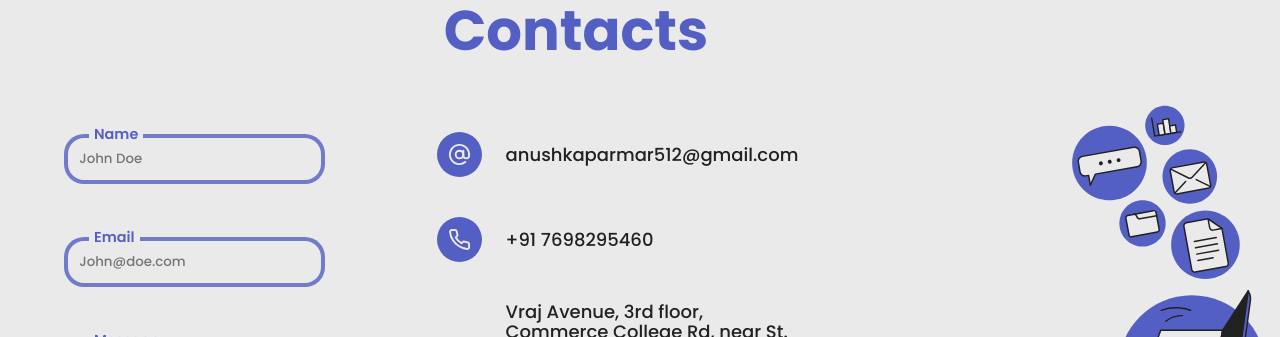
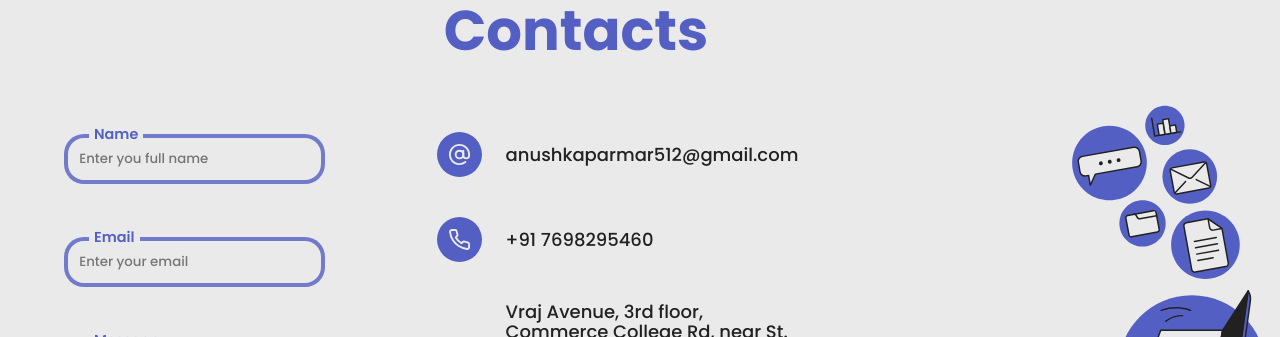
Before and after one commit to anushkaparmar5/developer-portfolio, a React (Create React App) app: page / in a window 1280 px wide. Shown: the part 5340-5677 px from the top of the page. Built offline with nearby package versions, Linux system fonts and the light colour scheme; a web font is replaced by a local one.

Commit message:
fixed issue

```diff
--- a/src/components/Contacts/Contacts.js
+++ b/src/components/Contacts/Contacts.js
@@ -170,7 +170,7 @@ function Contacts() {
                                     Name
                                 </label>
                                 <input
-                                    placeholder='John Doe'
+                                    placeholder='Enter you full name'
                                     value={name}
                                     onChange={(e) => setName(e.target.value)}
                                     type='text'
@@ -186,7 +186,7 @@ function Contacts() {
                                     Email
                                 </label>
                                 <input
-                                    placeholder='John@doe.com'
+                                    placeholder='Enter your email'
                                     value={email}
                                     onChange={(e) => setEmail(e.target.value)}
                                     type='email'
--- a/src/data/headerData.js
+++ b/src/data/headerData.js
@@ -1,9 +1,7 @@
-import resume from '../assets/pdf/BansiParmar_ReactJsDevloper.pdf'
-
 export const headerData = {
     name: 'Bansi Parmar',
     title: "ReactJs Developer",
     desciption: "Life may be a meandering path but don't worry about it, rather enjoy it. It is about the journey, not the destination so explore all that comes your way, learn and grow from it, for this journey only happens once.",
     image: 'https://avatars.githubusercontent.com/u/102733409?v=4',
-    resumePdf: resume
+    resumePdf: "https://drive.google.com/drive/folders/1NpI7f4Nbm5NwpHU0xb1y1pM9R6U5hr2q"
 }
```
Also changed, not shown: 2 other files (tests, documents, lock files or other folders).
